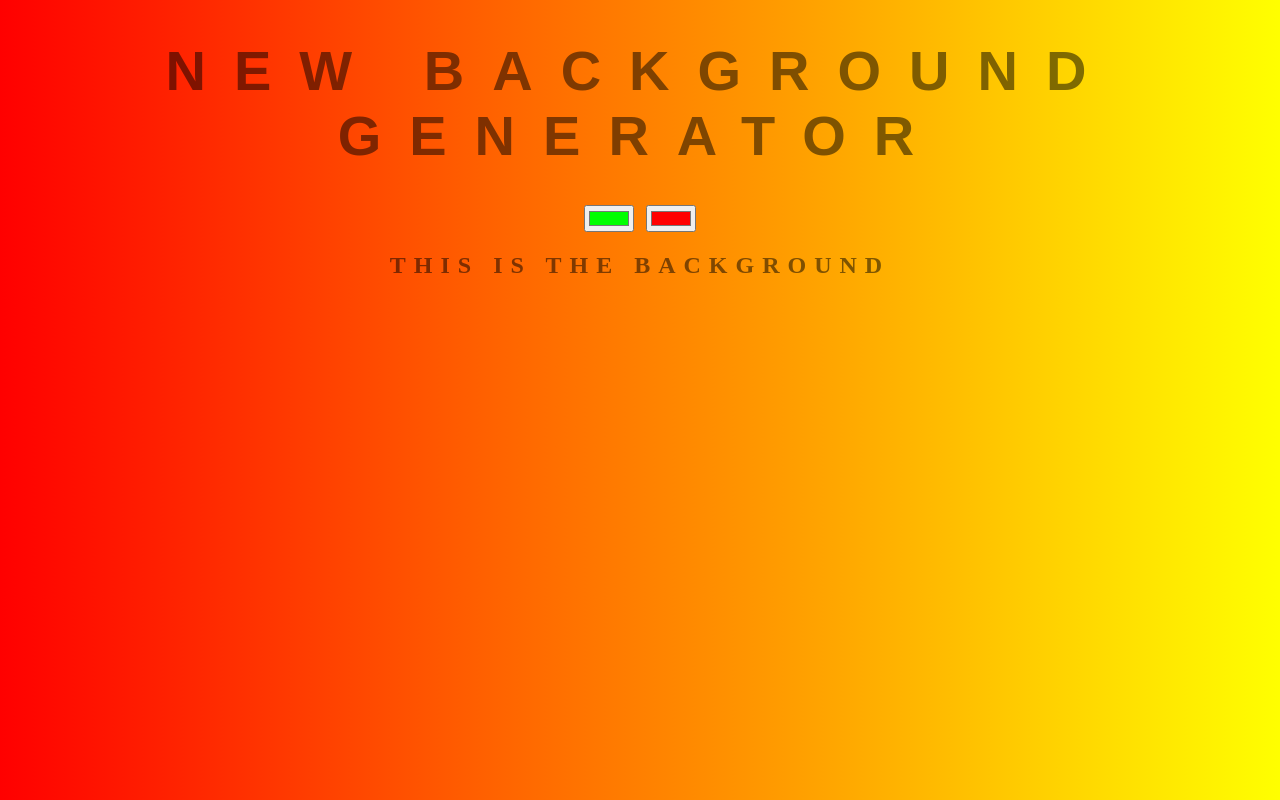
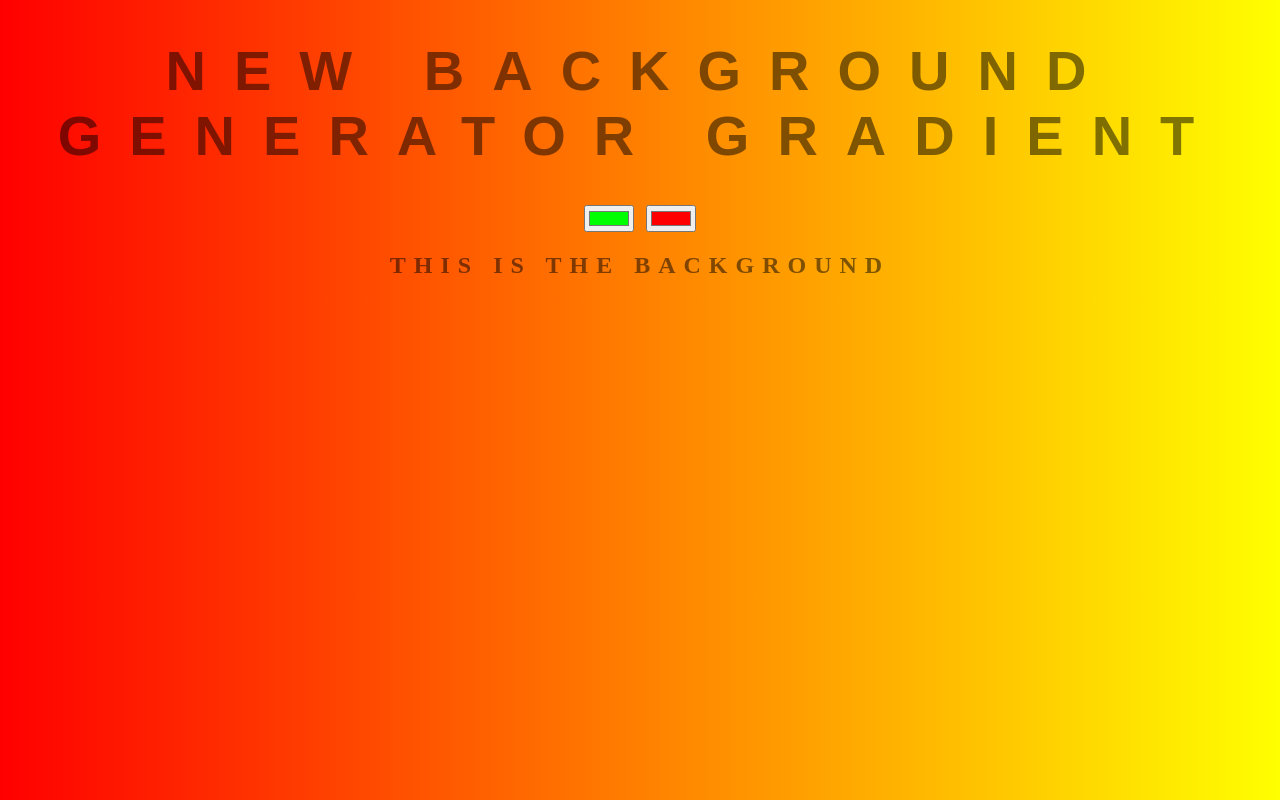
Before and after one commit to asharma9818/background-generator, a plain HTML site: page index.html in a window 1280 px wide. Drawn offline with Linux system fonts and the light colour scheme.

Commit message:
adding to title

```diff
--- a/index.html
+++ b/index.html
@@ -5,7 +5,7 @@
 	<link rel="stylesheet" type="text/css" href="style.css">
 </head>
 <body id="gradient">
-	<h1>New Background Generator</h1>
+	<h1>New Background Generator Gradient</h1>
 	<input class="color1" type="color" name="color1" value="#00ff00">
 	<input class="color2" type="color" name="color2" value="#ff0000">
 	<h2>This is the Background</h2>
```
